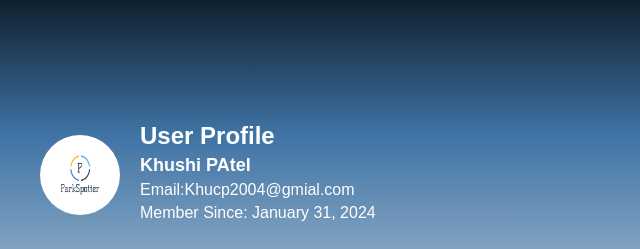
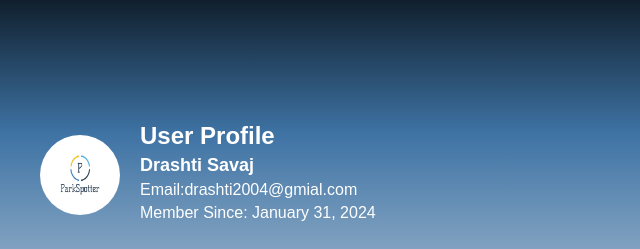
Before and after one commit to Khushi5304/Parkspotter, a plain HTML site: page Parkspotter/profile.html in a window 1280 px wide. Shown: the top 249 px of the page, 0-640 px from the left. Drawn offline with Linux system fonts and the light colour scheme.

Commit message:
changes in profile

```diff
--- a/Parkspotter/profile.html
+++ b/Parkspotter/profile.html
@@ -27,8 +27,8 @@
                 <img src="photos/logo.png.png" alt="User Photo" class="user-photo">
                 <div class="user-details">
                     <h1>User Profile</h1>
-                    <h2>Khushi PAtel</h2>
-                    <p>Email:Khucp2004@gmial.com</p>
+                    <h2>Drashti Savaj</h2>
+                    <p>Email:drashti2004@gmial.com</p>
                     <p>Member Since: January 31, 2024</p>
                 </div>
             </div>
```
